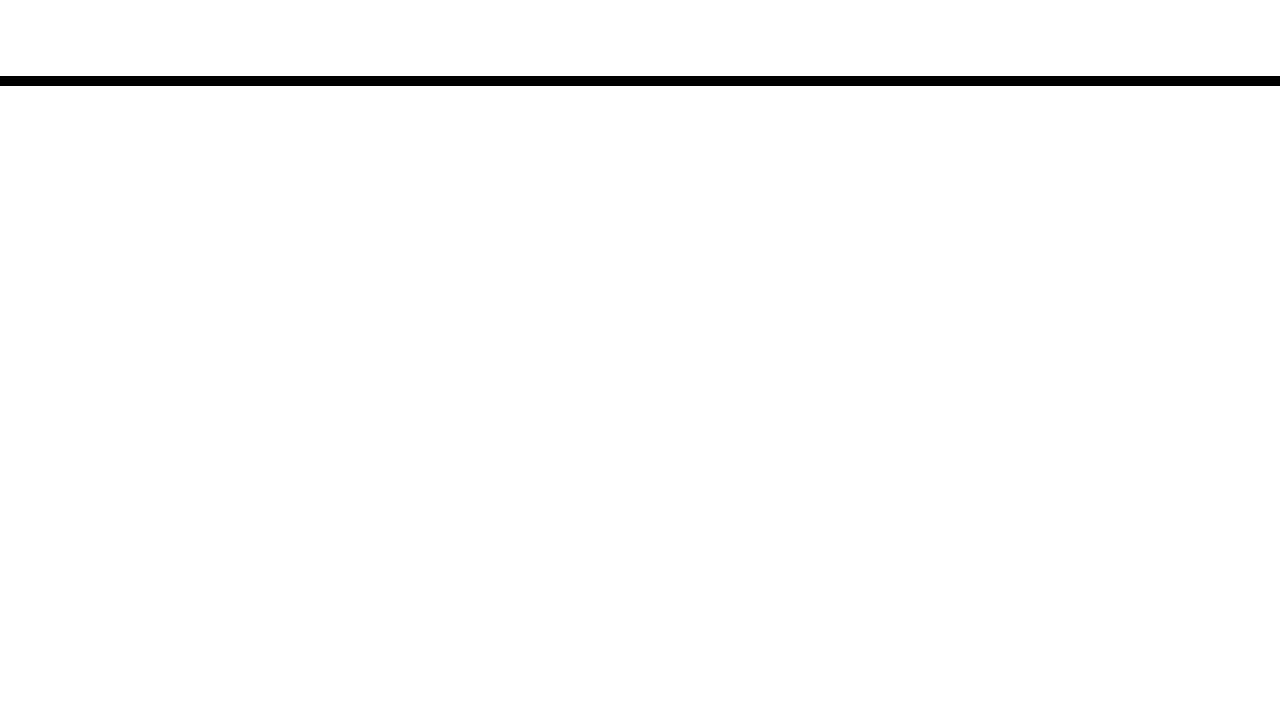
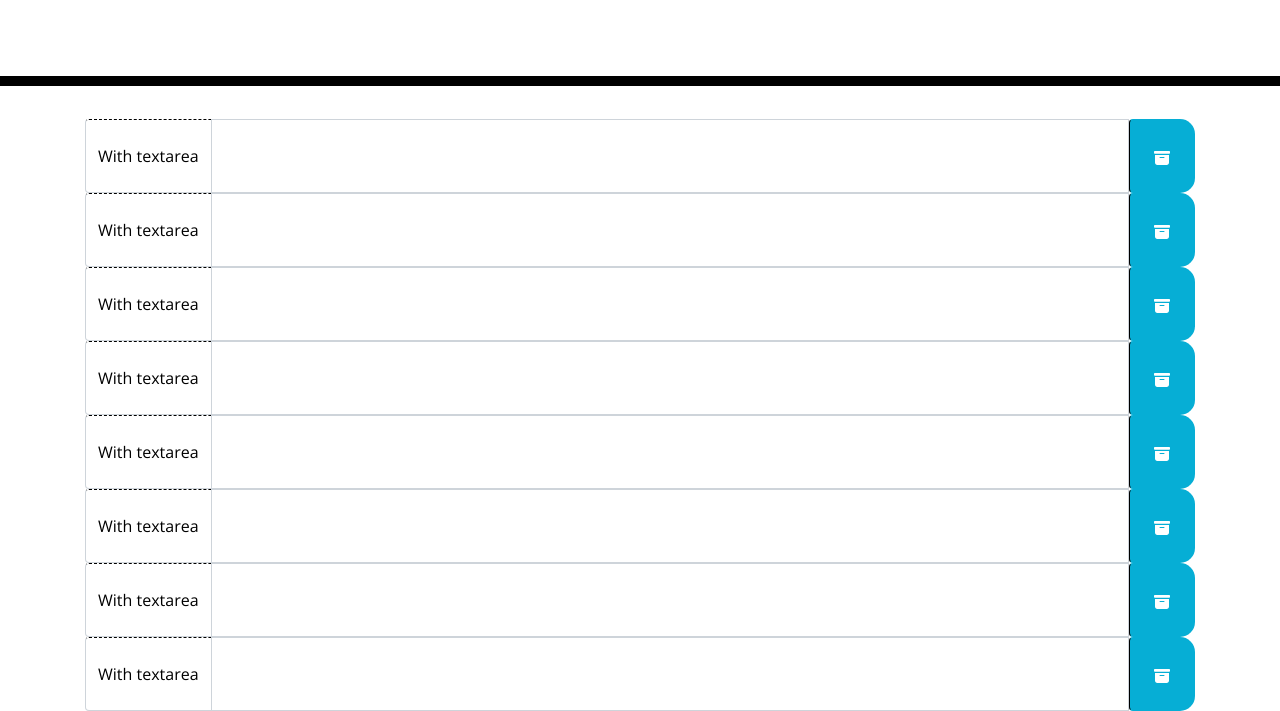
Before and after one commit to florhaidee/work-day-scheduler, a plain HTML site: page index.html in a window 1280 px wide. Shown: the part 182-893 px from the top of the page. Before the commit the page ends 800 px from the top, so only its background shows below. Drawn offline with nearby package versions, Linux system fonts and the light colour scheme; files that its build step writes are made by us from their sources.

Commit message:
added styles and time blocks

```diff
--- a/assets/css/style.css
+++ b/assets/css/style.css
@@ -63,6 +63,7 @@ textarea{
   border-bottom-right-radius: 15px;
   background-color: #06AED5;
   color: white;
+  padding: 1.5rem;
 }
 
 .saveBtn i:hover {
--- a/index.html
+++ b/index.html
@@ -18,7 +18,7 @@
       href="https://fonts.googleapis.com/css?family=Open+Sans&display=swap"
       rel="stylesheet"
     />
-    <link rel="stylesheet" href="style.css" />
+    <link rel="stylesheet" href="./assets/css/style.css" />
     <title>Work Day Scheduler</title>
   </head>
 
@@ -30,6 +30,80 @@
     </header>
     <div class="container">
       <!-- Timeblocks go here -->
+      <div class="row">
+        <div class="col-sm-12 input-group">
+          <div class="input-group-prepend">
+            <span class="input-group-text hour">With textarea</span>
+          </div>
+          <textarea class="form-control" aria-label="With textarea"></textarea>
+          <button type="button m-auto" class="btn saveBtn"><svg class="bi bi-archive-fill" width="1em" height="1em" viewBox="0 0 16 16" fill="currentColor" xmlns="http://www.w3.org/2000/svg">
+            <path fill-rule="evenodd" d="M12.643 15C13.979 15 15 13.845 15 12.5V5H1v7.5C1 13.845 2.021 15 3.357 15h9.286zM6 7a.5.5 0 0 0 0 1h4a.5.5 0 0 0 0-1H6zM.8 1a.8.8 0 0 0-.8.8V3a.8.8 0 0 0 .8.8h14.4A.8.8 0 0 0 16 3V1.8a.8.8 0 0 0-.8-.8H.8z"/>
+          </svg></button>
+        </div>
+        <div class="col-sm-12 input-group ">
+          <div class="input-group-prepend">
+            <span class="input-group-text hour">With textarea</span>
+          </div>
+          <textarea class="form-control" aria-label="With textarea"></textarea>
+          <button type="button m-auto" class="btn saveBtn"><svg class="bi bi-archive-fill" width="1em" height="1em" viewBox="0 0 16 16" fill="currentColor" xmlns="http://www.w3.org/2000/svg">
+            <path fill-rule="evenodd" d="M12.643 15C13.979 15 15 13.845 15 12.5V5H1v7.5C1 13.845 2.021 15 3.357 15h9.286zM6 7a.5.5 0 0 0 0 1h4a.5.5 0 0 0 0-1H6zM.8 1a.8.8 0 0 0-.8.8V3a.8.8 0 0 0 .8.8h14.4A.8.8 0 0 0 16 3V1.8a.8.8 0 0 0-.8-.8H.8z"/>
+          </svg></button>
+        </div>
+        <div class="col-sm-12 input-group ">
+          <div class="input-group-prepend">
+            <span class="input-group-text hour">With textarea</span>
+          </div>
+          <textarea class="form-control" aria-label="With textarea"></textarea>
+          <button type="button m-auto" class="btn saveBtn"><svg class="bi bi-archive-fill" width="1em" height="1em" viewBox="0 0 16 16" fill="currentColor" xmlns="http://www.w3.org/2000/svg">
+            <path fill-rule="evenodd" d="M12.643 15C13.979 15 15 13.845 15 12.5V5H1v7.5C1 13.845 2.021 15 3.357 15h9.286zM6 7a.5.5 0 0 0 0 1h4a.5.5 0 0 0 0-1H6zM.8 1a.8.8 0 0 0-.8.8V3a.8.8 0 0 0 .8.8h14.4A.8.8 0 0 0 16 3V1.8a.8.8 0 0 0-.8-.8H.8z"/>
+          </svg></button>
+        </div>
+        <div class="col-sm-12 input-group ">
+          <div class="input-group-prepend">
+            <span class="input-group-text hour">With textarea</span>
+          </div>
+          <textarea class="form-control" aria-label="With textarea"></textarea>
+          <button type="button m-auto" class="btn saveBtn"><svg class="bi bi-archive-fill" width="1em" height="1em" viewBox="0 0 16 16" fill="currentColor" xmlns="http://www.w3.org/2000/svg">
+            <path fill-rule="evenodd" d="M12.643 15C13.979 15 15 13.845 15 12.5V5H1v7.5C1 13.845 2.021 15 3.357 15h9.286zM6 7a.5.5 0 0 0 0 1h4a.5.5 0 0 0 0-1H6zM.8 1a.8.8 0 0 0-.8.8V3a.8.8 0 0 0 .8.8h14.4A.8.8 0 0 0 16 3V1.8a.8.8 0 0 0-.8-.8H.8z"/>
+          </svg></button>
+        </div>
+        <div class="col-sm-12 input-group ">
+          <div class="input-group-prepend">
+            <span class="input-group-text hour">With textarea</span>
+          </div>
+          <textarea class="form-control" aria-label="With textarea"></textarea>
+          <button type="button m-auto" class="btn saveBtn"><svg class="bi bi-archive-fill" width="1em" height="1em" viewBox="0 0 16 16" fill="currentColor" xmlns="http://www.w3.org/2000/svg">
+            <path fill-rule="evenodd" d="M12.643 15C13.979 15 15 13.845 15 12.5V5H1v7.5C1 13.845 2.021 15 3.357 15h9.286zM6 7a.5.5 0 0 0 0 1h4a.5.5 0 0 0 0-1H6zM.8 1a.8.8 0 0 0-.8.8V3a.8.8 0 0 0 .8.8h14.4A.8.8 0 0 0 16 3V1.8a.8.8 0 0 0-.8-.8H.8z"/>
+          </svg></button>
+        </div>
+        <div class="col-sm-12 input-group ">
+          <div class="input-group-prepend">
+            <span class="input-group-text hour">With textarea</span>
+          </div>
+          <textarea class="form-control" aria-label="With textarea"></textarea>
+          <button type="button m-auto" class="btn saveBtn"><svg class="bi bi-archive-fill" width="1em" height="1em" viewBox="0 0 16 16" fill="currentColor" xmlns="http://www.w3.org/2000/svg">
+            <path fill-rule="evenodd" d="M12.643 15C13.979 15 15 13.845 15 12.5V5H1v7.5C1 13.845 2.021 15 3.357 15h9.286zM6 7a.5.5 0 0 0 0 1h4a.5.5 0 0 0 0-1H6zM.8 1a.8.8 0 0 0-.8.8V3a.8.8 0 0 0 .8.8h14.4A.8.8 0 0 0 16 3V1.8a.8.8 0 0 0-.8-.8H.8z"/>
+          </svg></button>
+        </div>
+        <div class="col-sm-12 input-group ">
+          <div class="input-group-prepend">
+            <span class="input-group-text hour">With textarea</span>
+          </div>
+          <textarea class="form-control" aria-label="With textarea"></textarea>
+          <button type="button m-auto" class="btn saveBtn"><svg class="bi bi-archive-fill" width="1em" height="1em" viewBox="0 0 16 16" fill="currentColor" xmlns="http://www.w3.org/2000/svg">
+            <path fill-rule="evenodd" d="M12.643 15C13.979 15 15 13.845 15 12.5V5H1v7.5C1 13.845 2.021 15 3.357 15h9.286zM6 7a.5.5 0 0 0 0 1h4a.5.5 0 0 0 0-1H6zM.8 1a.8.8 0 0 0-.8.8V3a.8.8 0 0 0 .8.8h14.4A.8.8 0 0 0 16 3V1.8a.8.8 0 0 0-.8-.8H.8z"/>
+          </svg></button>
+        </div>
+        <div class="col-sm-12 input-group ">
+          <div class="input-group-prepend">
+            <span class="input-group-text hour">With textarea</span>
+          </div>
+          <textarea class="form-control" aria-label="With textarea"></textarea>
+          <button type="button m-auto" class="btn saveBtn"><svg class="bi bi-archive-fill" width="1em" height="1em" viewBox="0 0 16 16" fill="currentColor" xmlns="http://www.w3.org/2000/svg">
+            <path fill-rule="evenodd" d="M12.643 15C13.979 15 15 13.845 15 12.5V5H1v7.5C1 13.845 2.021 15 3.357 15h9.286zM6 7a.5.5 0 0 0 0 1h4a.5.5 0 0 0 0-1H6zM.8 1a.8.8 0 0 0-.8.8V3a.8.8 0 0 0 .8.8h14.4A.8.8 0 0 0 16 3V1.8a.8.8 0 0 0-.8-.8H.8z"/>
+          </svg></button>
+        </div>
+      </div>
     </div>
 
     <script src="https://code.jquery.com/jquery-3.4.1.min.js"></script>
```
